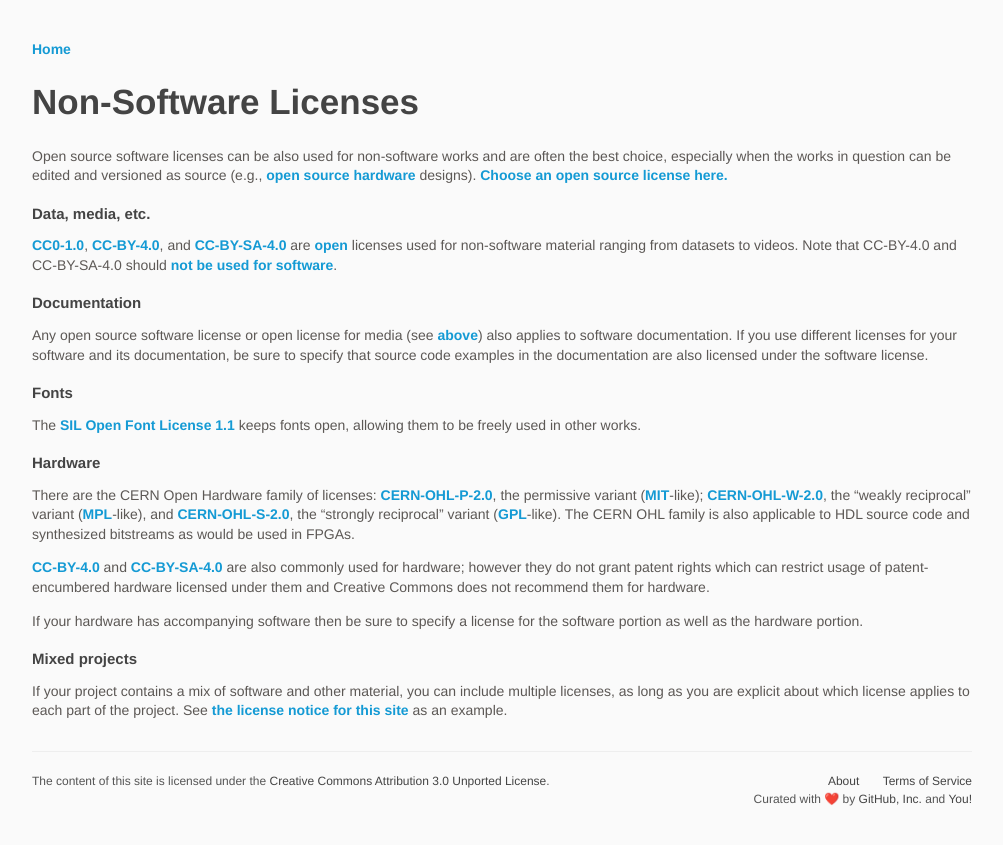
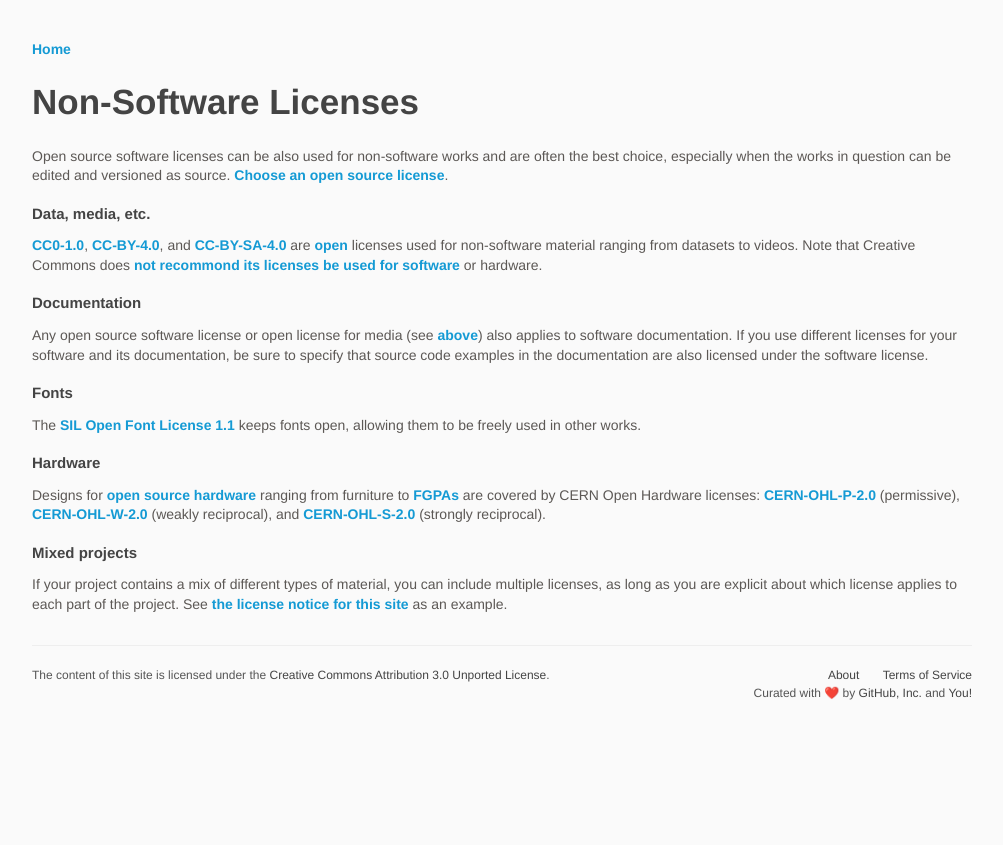
Before and after one commit to github/choosealicense.com, a Jekyll site: the page built from non-software.md, in a window 1280 px wide. Shown: the top 845 px of the page, without its empty margins (138-1141 px from the left). Built offline with Jekyll 4.4.1, drawn with Linux system fonts in a browser that asks for light colours; some web fonts are replaced.

Commit message:
tighten up non-software text

```diff
--- a/non-software.md
+++ b/non-software.md
@@ -4,11 +4,11 @@
 permalink: /non-software/
 ---
 
-Open source software licenses can be also used for non-software works and are often the best choice, especially when the works in question can be edited and versioned as source (e.g., [open source hardware](https://www.oshwa.org/definition/) designs). [Choose an open source license here.](/licenses/)
+Open source software licenses can be also used for non-software works and are often the best choice, especially when the works in question can be edited and versioned as source. [Choose an open source license](/).
 
 ### Data, media, etc.
 
-[CC0-1.0](/licenses/cc0-1.0/), [CC-BY-4.0](/licenses/cc-by-4.0/), and [CC-BY-SA-4.0](/licenses/cc-by-sa-4.0/) are [open](https://opendefinition.org) licenses used for non-software material ranging from datasets to videos. Note that CC-BY-4.0 and CC-BY-SA-4.0 should [not be used for software](https://creativecommons.org/faq/#can-i-apply-a-creative-commons-license-to-software).
+[CC0-1.0](/licenses/cc0-1.0/), [CC-BY-4.0](/licenses/cc-by-4.0/), and [CC-BY-SA-4.0](/licenses/cc-by-sa-4.0/) are [open](https://opendefinition.org) licenses used for non-software material ranging from datasets to videos. Note that Creative Commons does [not recommond its licenses be used for software](https://creativecommons.org/faq/#can-i-apply-a-creative-commons-license-to-software) or hardware.
 
 ### Documentation
 
@@ -20,12 +20,8 @@
 
 ### Hardware
 
-There are the CERN Open Hardware family of licenses: [CERN-OHL-P-2.0](/licenses/cern-ohl-p-2.0/), the permissive variant ([MIT](/licenses/mit/)-like); [CERN-OHL-W-2.0](/licenses/cern-ohl-w-2.0/), the “weakly reciprocal” variant ([MPL](/licenses/mpl-2.0/)-like), and [CERN-OHL-S-2.0](/licenses/cern-ohl-s-2.0/), the “strongly reciprocal” variant ([GPL](/licenses/gpl-3.0/)-like).  The CERN OHL family is also applicable to HDL source code and synthesized bitstreams as would be used in FPGAs.
-
-[CC-BY-4.0](/licenses/cc-by-4.0/) and [CC-BY-SA-4.0](/licenses/cc-by-sa-4.0/) are also commonly used for hardware; however they do not grant patent rights which can restrict usage of patent-encumbered hardware licensed under them and Creative Commons does not recommend them for hardware.
-
-If your hardware has accompanying software then be sure to specify a license for the software portion as well as the hardware portion.
+Designs for [open source hardware](https://www.oshwa.org/definition/) ranging from furniture to [FGPAs](https://www.oshwa.org/best-practices-for-sharing-fpga-designs-2/) are covered by CERN Open Hardware licenses: [CERN-OHL-P-2.0](/licenses/cern-ohl-p-2.0/) (permissive), [CERN-OHL-W-2.0](/licenses/cern-ohl-w-2.0/) (weakly reciprocal), and [CERN-OHL-S-2.0](/licenses/cern-ohl-s-2.0/) (strongly reciprocal).
 
 ### Mixed projects
 
-If your project contains a mix of software and other material, you can include multiple licenses, as long as you are explicit about which license applies to each part of the project. See [the license notice for this site](https://github.com/github/choosealicense.com#license) as an example.
+If your project contains a mix of different types of material, you can include multiple licenses, as long as you are explicit about which license applies to each part of the project. See [the license notice for this site](https://github.com/github/choosealicense.com#license) as an example.
```
